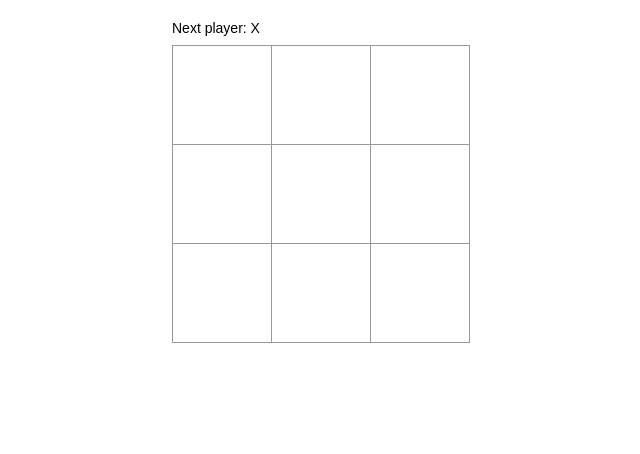
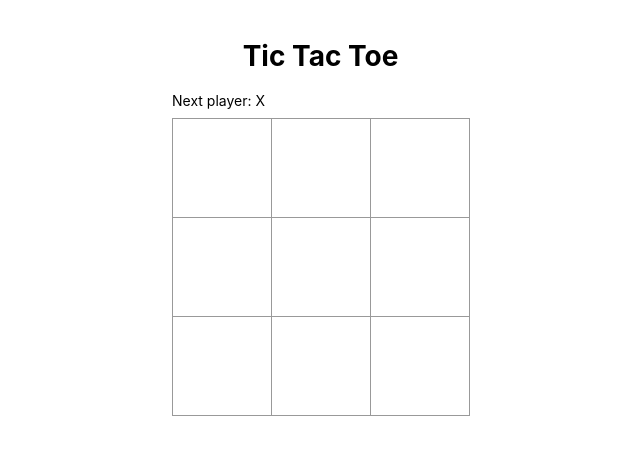
Before and after one commit to william-murphy-jr/tictactoe-tlm, a React (Create React App) app: page / in a window 1280 px wide. Shown: the top 454 px of the page, without its empty margins (218-858 px from the left). Built offline with nearby package versions, Linux system fonts and the light colour scheme.

Commit message:
added centered game title to board

```diff
--- a/src/App.js
+++ b/src/App.js
@@ -8,6 +8,7 @@
     return (
       <div className="game">
         <div className="game-board">
+          <h1 className="game-title">Tic Tac Toe</h1>
           <Board />
         </div>
         <div className="game-info">
--- a/src/index.css
+++ b/src/index.css
@@ -14,11 +14,9 @@
     monospace;
 }
 
-body {
-  font: 14px "Century Gothic", Futura, sans-serif;
-  margin: 20px;
+.game-title {
+  text-align: center;
 }
-
 ol, ul {
   padding-left: 30px;
 }
```
